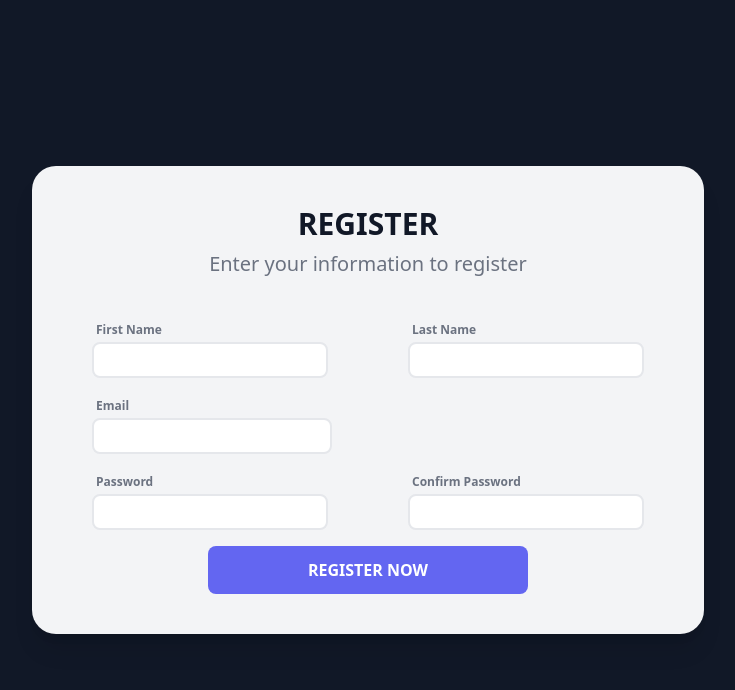
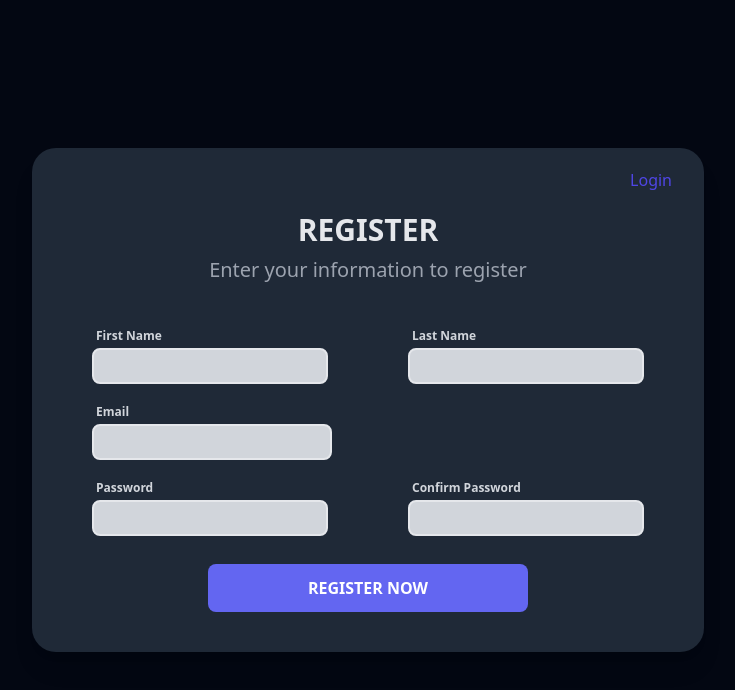
Before and after one commit to Abrham-m/Generative-AI, a React (Create React App) app in the folder client/: page /register in a window 1280 px wide. Shown: the top 690 px of the page, without its empty margins (272-1007 px from the left). Built offline with nearby package versions, Linux system fonts and the light colour scheme.

Commit message:
registration fetch is done

```diff
--- a/client/src/Components/Registration.jsx
+++ b/client/src/Components/Registration.jsx
@@ -1,8 +1,9 @@
 import React from "react";
 import { useState } from "react";
+import { Link, useNavigate } from "react-router-dom";
 import { ToastContainer, toast, Zoom } from "react-toastify";
 import "react-toastify/dist/ReactToastify.css";
-
+import axios from "axios";
 
 const Registration = () => {
   const [firstName, setFirstName] = useState("");
@@ -11,46 +12,76 @@ const Registration = () => {
   const [password, setPassword] = useState("");
   const [confirmPassword, setConfirmPassword] = useState("");
 
-   const toastNotify = (fieldName) => {
-  toast.error(`fill the ${fieldName} input field`);
-  };
+  const navigate = useNavigate();
 
-  const validator = () => {
-    if (firstName === "") toastNotify("first Name");
-    else if (lastName === "") toastNotify("last Name");
-    else if (email === "") toastNotify("email");
-    else if (password === "") toastNotify("password");
-    else if (password !== confirmPassword) toast.error(`Password didn't match`);
-    else toast.success(
-      "Registration complete! You can now login and explore all the exciting content on our website."
-    );
+  const handleSubmit = async (e) => {
+    e.preventDefault();
+    if (password !== confirmPassword) toast.error(`Password didn't match`);
+    else {
+      const data = {
+        firstName,
+        lastName,
+        email,
+        password,
+      };
+      try {
+        const response = await axios.post(
+          "http://localhost:4040/api/users",
+          data,
+          {
+            headers: {
+              "Access-Control-Allow-Origin": "*",
+              "Access-Control-Allow-Methods":
+                "GET,PUT,POST,DELETE,PATCH,OPTIONS",
+              "Access-Control-Allow-Headers": "X-Requested-With, Content-Type",
+            },
+          }
+        );
+        toast.success(response.data.message);
+        setTimeout(() => {
+          navigate("/login");
+        }, 2500);
+      } catch (error) {
+        toast.error(error.message);
+        console.log(error);
+      }
+    }
   };
 
   return (
-    <div className="min-h-screen min-w-screen bg-gray-900 flex justify-center items-center px-5 py-5">
-      <div className="bg-gray-100 text-gray-500 rounded-3xl shadow-xl w-full max-w-2xl overflow-hidden">
-        <div className="w-full py-10 px-5">
+    <div className="min-h-screen min-w-screen bg-gray-950 flex justify-center items-center px-5 py-5">
+      <div className="bg-gray-800 text-gray-500 rounded-3xl shadow-xl w-full max-w-2xl overflow-hidden">
+        <form className="w-full py-10 px-5" id="form" onSubmit={handleSubmit}>
+          <div className="mr-3 flex flex-row-reverse relative bottom-5 text-md text-indigo-600 hover:text-indigo-800 hover:font-bold">
+            <Link to="/login">Login</Link>
+          </div>
           <div className="text-center mb-10">
-            <h1 className="font-bold text-3xl text-gray-900 mb-2">REGISTER</h1>
-            <p className="text-xl font">Enter your information to register</p>
+            <h1 className="font-bold text-3xl text-gray-200 mb-2">REGISTER</h1>
+            <p className="text-xl text-gray-400 font">
+              Enter your information to register
+            </p>
           </div>
           <div className="flex mb-4">
             <div className="w-1/2 flex flex-col mx-10">
-              <label className="text-xs font-bold px-1 py-1">First Name</label>
+              <label className="text-xs text-gray-300 font-semibold px-1 py-1">
+                First Name
+              </label>
               <input
                 type="text"
                 value={firstName}
-                className="w-full pl-3 pr-3 py-1 rounded-lg border-2 border-gray-200 outline-none focus:border-indigo-500"
+                className="w-full bg-gray-300 pl-3 pr-3 py-1 rounded-lg border-2 border-gray-200 outline-none focus:border-indigo-500"
                 onChange={(e) => setFirstName(e.target.value)}
                 required
               />
             </div>
             <div className="w-1/2 flex flex-col mx-10">
-              <label className="text-xs font-bold px-1 py-1">Last Name</label>
+              <label className="text-xs text-gray-300 font-semibold px-1 py-1">
+                Last Name
+              </label>
               <input
                 type="text"
                 value={lastName}
-                className="w-full pl-3 pr-3 py-1 rounded-lg border-2 border-gray-200 outline-none focus:border-indigo-500"
+                className="w-full bg-gray-300 pl-3 pr-3 py-1 rounded-lg border-2 border-gray-200 outline-none focus:border-indigo-500"
                 onChange={(e) => setLastName(e.target.value)}
                 required
               />
@@ -58,11 +89,13 @@ const Registration = () => {
           </div>
           <div className="mb-4">
             <div className="flex flex-col mx-10">
-              <label className="text-xs font-bold px-1 py-1">Email</label>
+              <label className="text-xs text-gray-300 font-semibold px-1 py-1">
+                Email
+              </label>
               <input
                 type="email"
                 value={email}
-                className="w-full max-w-60 pl-3 pr-3 py-1 rounded-lg border-2 border-gray-200 outline-none focus:border-indigo-500"
+                className="w-full bg-gray-300 max-w-60 pl-3 pr-3 py-1 rounded-lg border-2 border-gray-200 outline-none focus:border-indigo-500"
                 onChange={(e) => setEmail(e.target.value)}
                 required
               />
@@ -70,53 +103,47 @@ const Registration = () => {
           </div>
           <div className="flex mb-4">
             <div className="w-1/2 flex flex-col mx-10">
-              <label className="text-xs font-bold px-1 py-1">Password</label>
+              <label className="text-xs text-gray-300 font-semibold px-1 py-1">
+                Password
+              </label>
               <input
-                type="text"
-                className="w-full pl-3 pr-3 py-1 rounded-lg border-2 border-gray-200 outline-none focus:border-indigo-500"
+                type="password"
+                className="w-full bg-gray-300 pl-3 pr-3 py-1 rounded-lg border-2 border-gray-200 outline-none focus:border-indigo-500"
                 value={password}
                 onChange={(e) => setPassword(e.target.value)}
                 required
               />
             </div>
             <div className="w-1/2 flex flex-col mx-10">
-              <label className="text-xs font-bold px-1 py-1">
+              <label className="text-xs text-gray-300 font-semibold px-1 py-1">
                 Confirm Password
               </label>
               <input
-                type="text"
-                className="w-full pl-3 pr-3 py-1 rounded-lg border-2 border-gray-200 outline-none focus:border-indigo-500"
+                type="password"
+                className="w-full bg-gray-300 pl-3 pr-3 py-1 rounded-lg border-2 border-gray-200 outline-none focus:border-indigo-500"
                 value={confirmPassword}
                 onChange={(e) => setConfirmPassword(e.target.value)}
                 required
               />
             </div>
           </div>
-          <div className="w-full flex ">
+          <div className="w-full flex pt-3">
             <button
               type="submit"
               className="w-full max-w-xs mx-auto bg-indigo-500 hover:bg-indigo-700 focus:bg-indigo-700 text-white rounded-lg px-3 py-3 font-semibold"
-              onClick={validator}
             >
               REGISTER NOW
             </button>
           </div>
-        </div>
-        <div>
-          {firstName}
-          {lastName}
-          {email}
-          {password}
-
-        </div>
+        </form>
         <ToastContainer
           position="bottom-center"
-          autoClose="4000"
-          hideProgressBar="false"
+          autoClose={2000}
+          hideProgressBar={false}
           theme="light"
-          closeOnClick="true"
-          pauseOnHover="true"
-          draggable="false"
+          closeOnClick={true}
+          pauseOnHover={true}
+          draggable={false}
           transition={Zoom}
           limit={1}
         />
```
